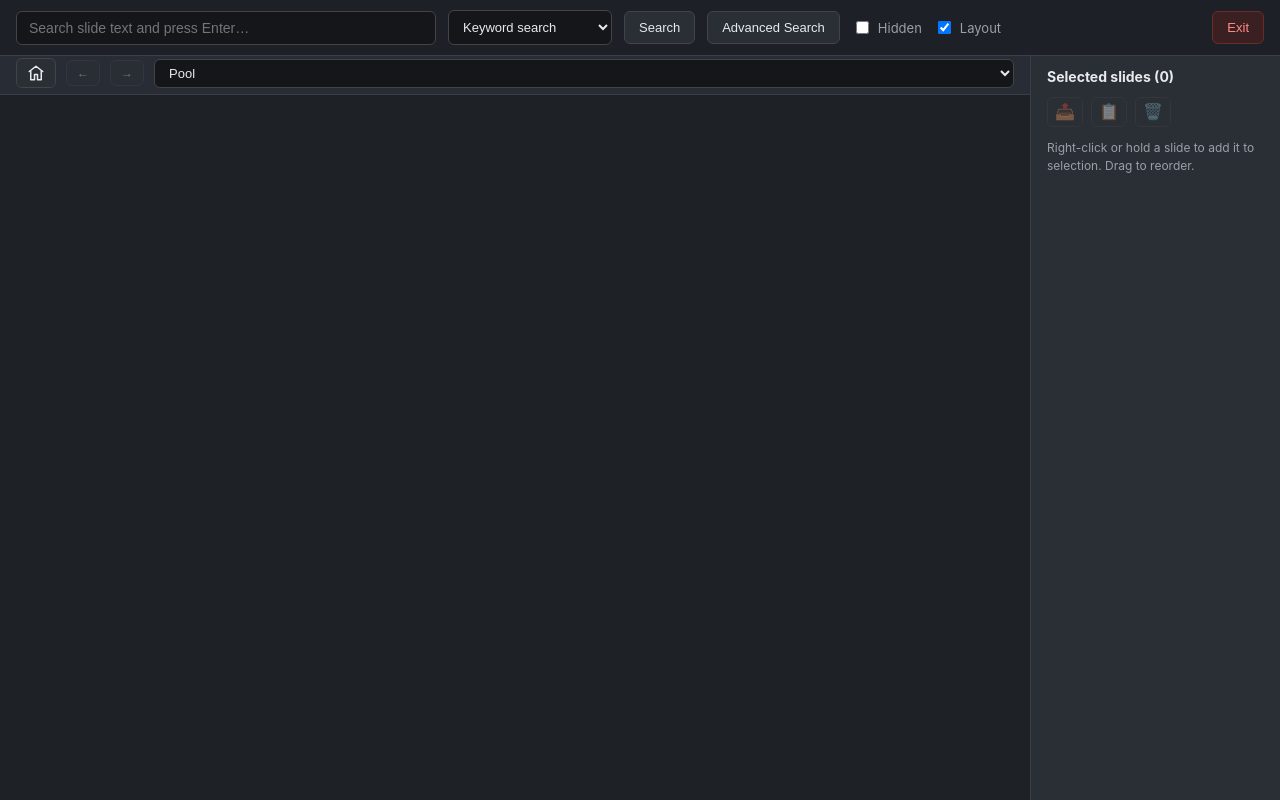
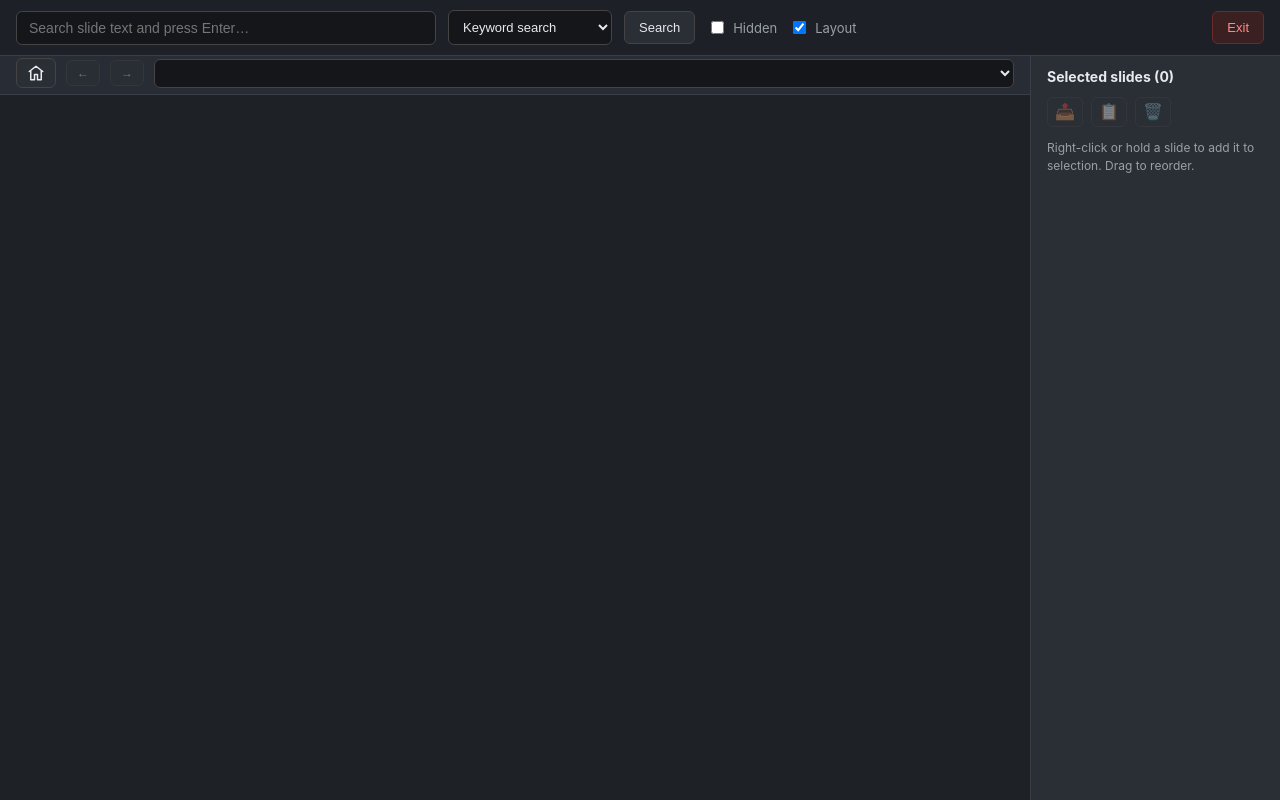
Before and after one commit to haesleinhuepf/slidedesk, a Flask app: page / in a window 1280 px wide. Run offline with Flask 3, Linux system fonts and the light colour scheme; data that the repository does not hold is empty.

Commit message:
hide advanced search

```diff
--- a/src/slidedesk/server/templates/index.html
+++ b/src/slidedesk/server/templates/index.html
@@ -27,7 +27,7 @@
       <option value="semantic">Semantic search (AI)</option>
     </select>
     <button id="search-btn" type="button">Search</button>
-    <button id="advanced-search-btn" type="button">Advanced Search</button>
+    <!--<button id="advanced-search-btn" type="button">Advanced Search</button>-->
     <label class="toggle">
       <input id="toggle-hidden" type="checkbox" />
       Hidden
```
